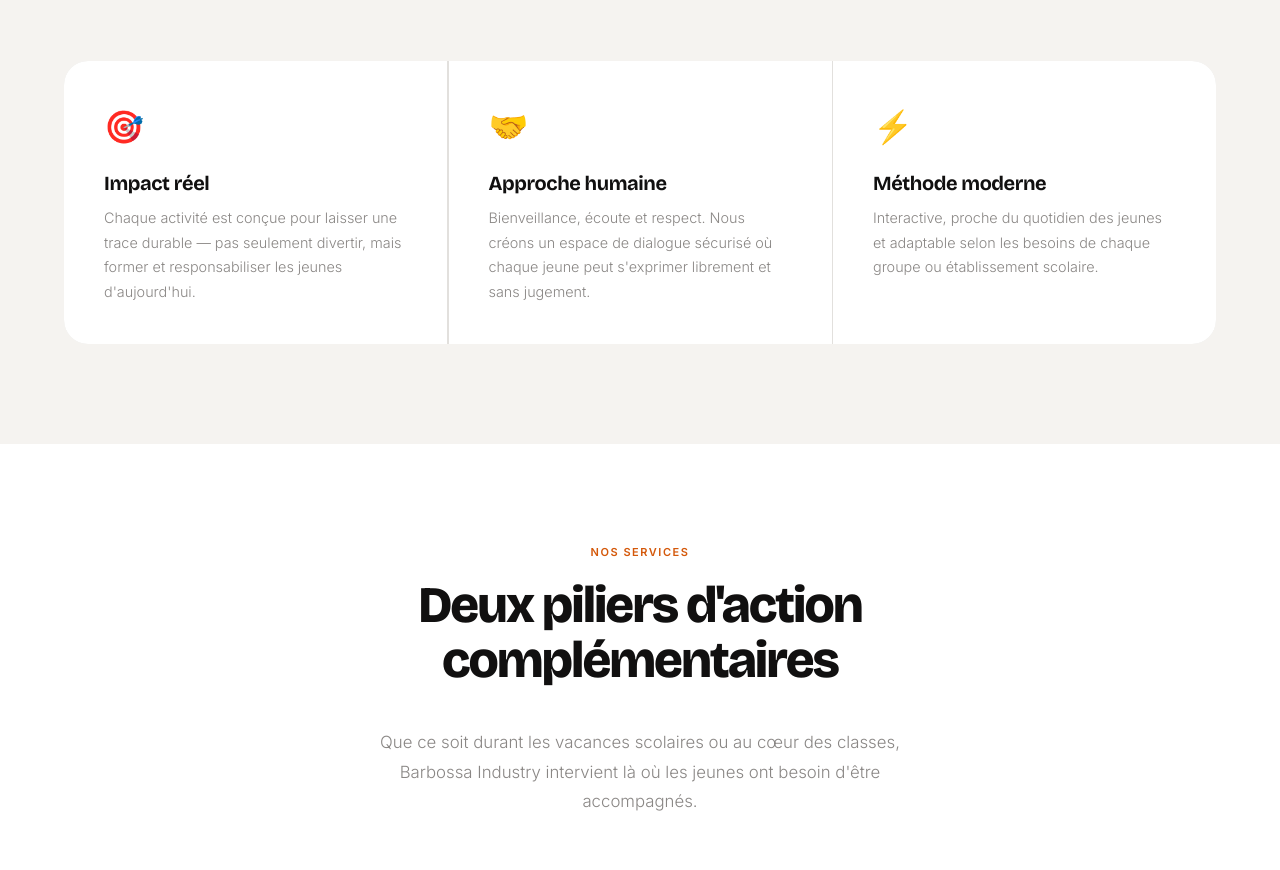
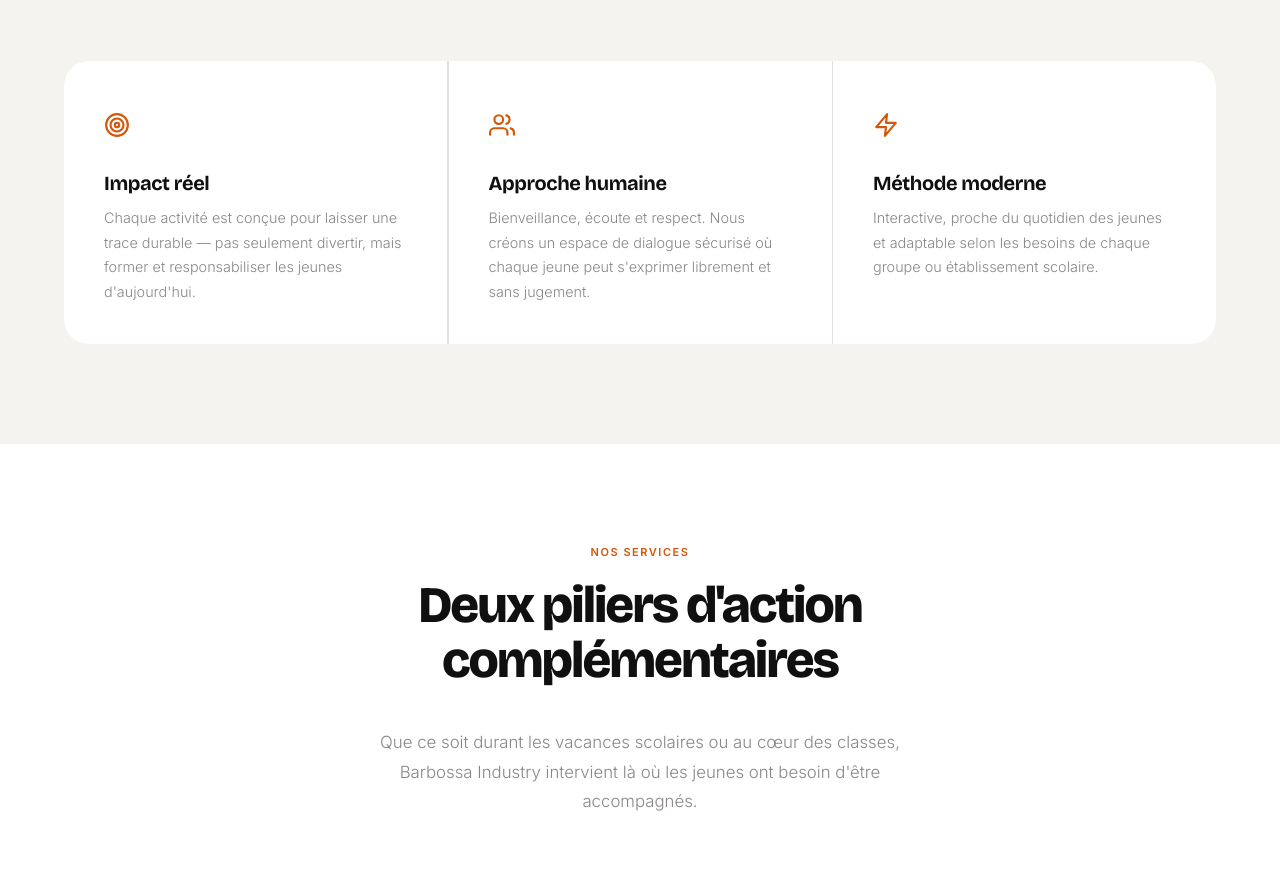
Before and after one commit to Moodsss92/barbossa-industry, a plain HTML site: page index.html in a window 1280 px wide. Shown: the part 1238-2108 px from the top of the page. Drawn offline with nearby package versions, Linux system fonts and the light colour scheme.

Commit message:
Replace emojis with SVG icons in orange

```diff
--- a/index.html
+++ b/index.html
@@ -1288,17 +1288,23 @@ footer {
     </div>
     <div class="mission-grid">
       <div class="mission-card reveal">
-        <span class="mission-icon">🎯</span>
+        <span class="mission-icon">
+          <svg width="26" height="26" viewBox="0 0 24 24" fill="none" stroke="var(--orange)" stroke-width="2" stroke-linecap="round" stroke-linejoin="round"><circle cx="12" cy="12" r="10"/><circle cx="12" cy="12" r="6"/><circle cx="12" cy="12" r="2"/></svg>
+        </span>
         <h3>Impact réel</h3>
         <p>Chaque activité est conçue pour laisser une trace durable — pas seulement divertir, mais former et responsabiliser les jeunes d'aujourd'hui.</p>
       </div>
       <div class="mission-card reveal reveal-delay-1">
-        <span class="mission-icon">🤝</span>
+        <span class="mission-icon">
+          <svg width="26" height="26" viewBox="0 0 24 24" fill="none" stroke="var(--orange)" stroke-width="2" stroke-linecap="round" stroke-linejoin="round"><path d="M17 21v-2a4 4 0 0 0-4-4H5a4 4 0 0 0-4 4v2"/><circle cx="9" cy="7" r="4"/><path d="M23 21v-2a4 4 0 0 0-3-3.87"/><path d="M16 3.13a4 4 0 0 1 0 7.75"/></svg>
+        </span>
         <h3>Approche humaine</h3>
         <p>Bienveillance, écoute et respect. Nous créons un espace de dialogue sécurisé où chaque jeune peut s'exprimer librement et sans jugement.</p>
       </div>
       <div class="mission-card reveal reveal-delay-2">
-        <span class="mission-icon">⚡</span>
+        <span class="mission-icon">
+          <svg width="26" height="26" viewBox="0 0 24 24" fill="none" stroke="var(--orange)" stroke-width="2" stroke-linecap="round" stroke-linejoin="round"><polygon points="13 2 3 14 12 14 11 22 21 10 12 10 13 2"/></svg>
+        </span>
         <h3>Méthode moderne</h3>
         <p>Interactive, proche du quotidien des jeunes et adaptable selon les besoins de chaque groupe ou établissement scolaire.</p>
       </div>
```
Also changed, not shown: qui-sommes-nous.html (+9 -3 lines).
